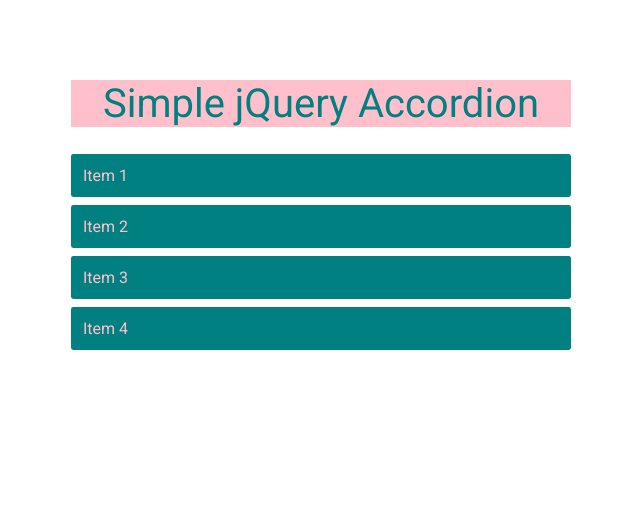
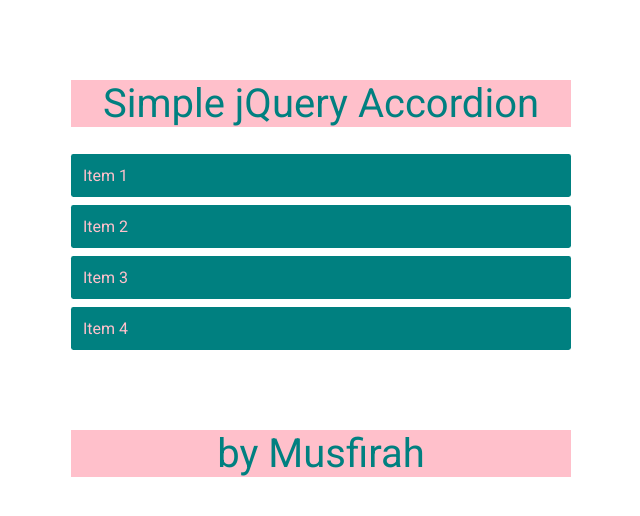
Before and after one commit to musfirahhamid/jquery-Accordion, a plain HTML site: page index.html in a window 1280 px wide. Shown: the whole page, without its empty margins (319-959 px from the left). Drawn offline with nearby package versions, Linux system fonts and the light colour scheme.

Commit message:
Update index.html

```diff
--- a/index.html
+++ b/index.html
@@ -40,7 +40,7 @@
     </p>
   </li>
 </ul>
-
+<h1 class="footer">by Musfirah</h1>
 
 <script src="script.js"></script>
 </body>
```
